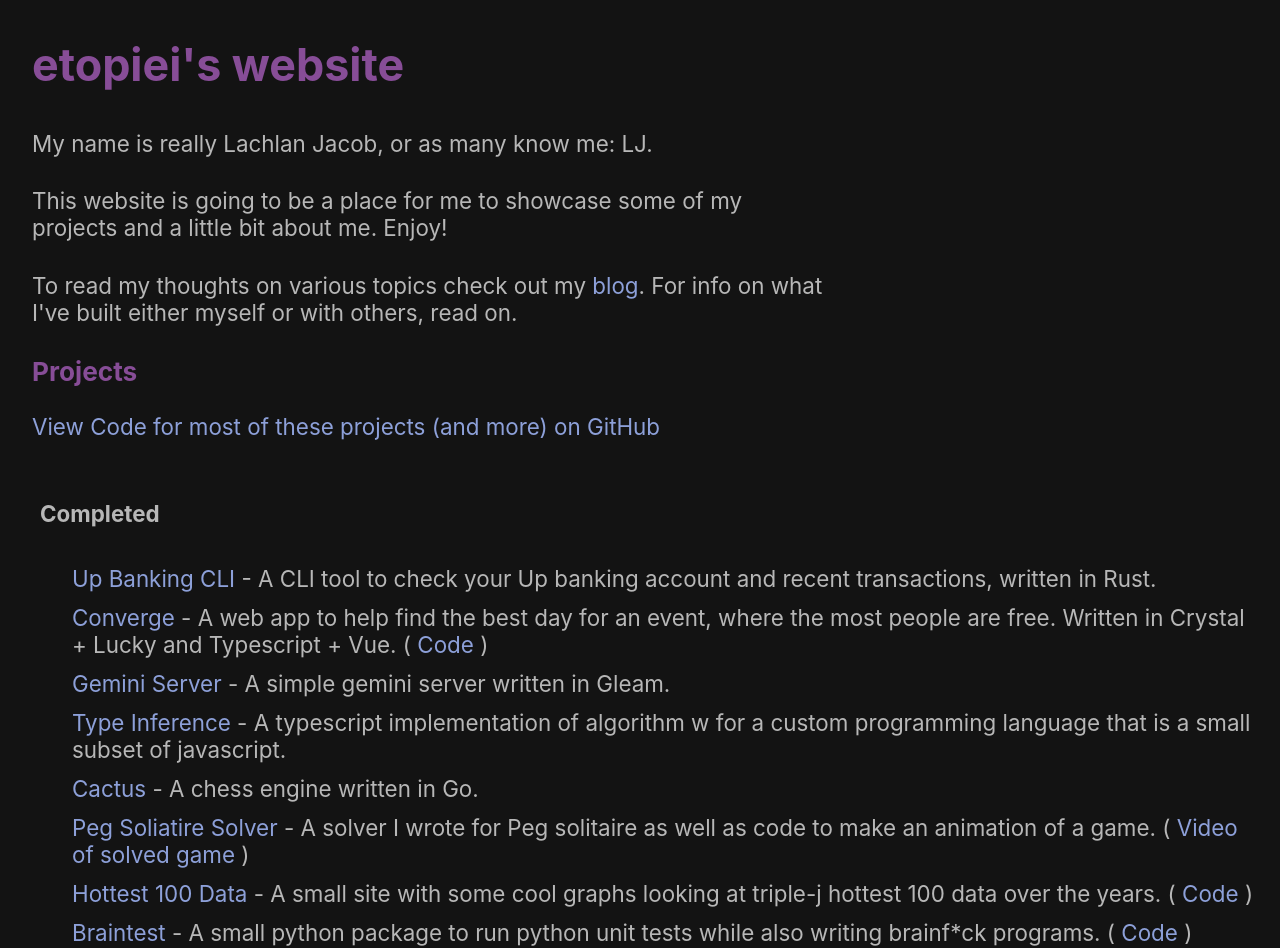
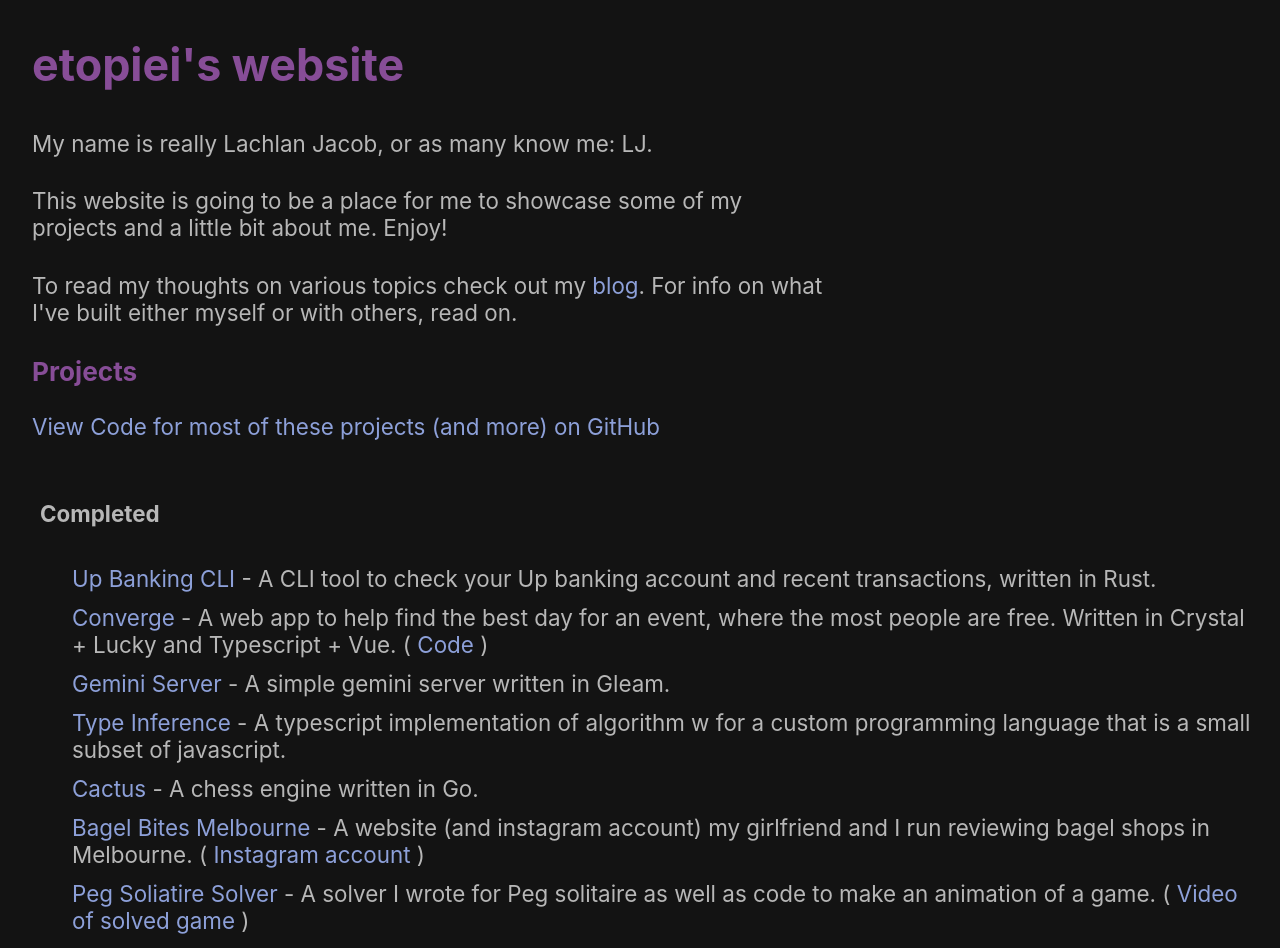
Before and after one commit to etopiei/website, a Svelte app: page / in a window 1280 px wide. Shown: the top 948 px of the page. Built offline with nearby package versions, Linux system fonts and the light colour scheme.

Commit message:
Add bagel bites to website.

```diff
--- a/src/project_data.js
+++ b/src/project_data.js
@@ -31,6 +31,17 @@ export const projectData = [
         name: "Cactus",
         description: "A chess engine written in Go.",
         mainLink: "https://github.com/etopiei/cactus"
+    },
+    {
+        name: "Bagel Bites Melbourne",
+        description: "A website (and instagram account) my girlfriend and I run reviewing bagel shops in Melbourne.",
+        mainLink: "https://bagelbitesmelbourne.com",
+        extraLinks: [
+            {
+                text: "Instagram account",
+                link: "https://www.instagram.com/bagelbitesmelbourne/",
+            }
+        ]
     },
     {
         name: "Peg Soliatire Solver",
```
